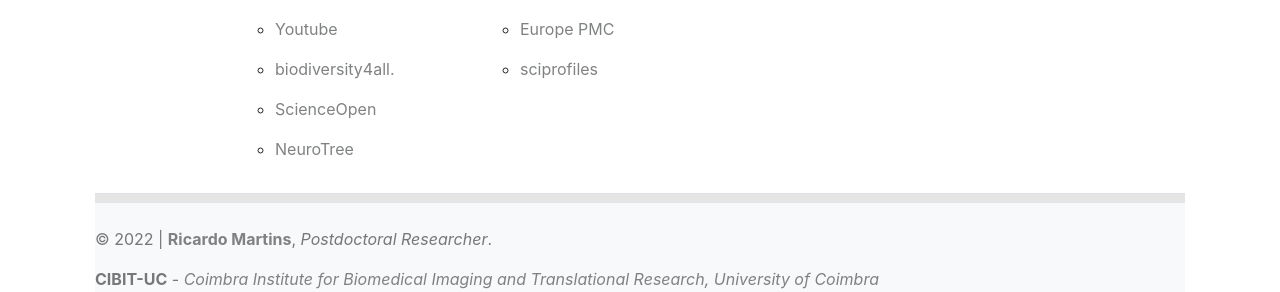
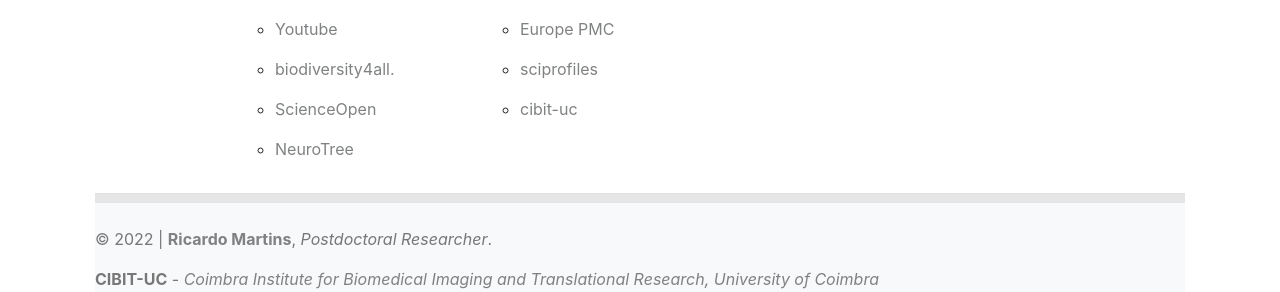
Before and after one commit to ricardomar/ricardomar.github.io, a Jekyll site: the page built from contacts/index.html, in a window 1280 px wide. Shown: the part 1067-1359 px from the top of the page. Built offline with Jekyll 4.4.1, drawn with Linux system fonts in a browser that asks for light colours.

Commit message:
Update index.html

```diff
--- a/contacts/index.html
+++ b/contacts/index.html
@@ -84,7 +84,7 @@ title: Contacts |
 							<li><p><a target="_blank" href="https://scinapse.io/authors/2243368385">Scinapse</a></p></li>
 							<li><p><a target="_blank" href="https://europepmc.org/search?query=AUTHORID%3A0000-0001-7184-185X">Europe PMC</a></p></li>
 							<li><p><a target="_blank" href="https://sciprofiles.com/profile/ricardo-martins">sciprofiles</a></p></li>
-
+							<li><p><a target="_blank" href="https://cibit-uc.github.io/wiki/people/ricardomartins">cibit-uc</a></p></li>
 						</ul>
 				  </div>
 				  </div>
```
